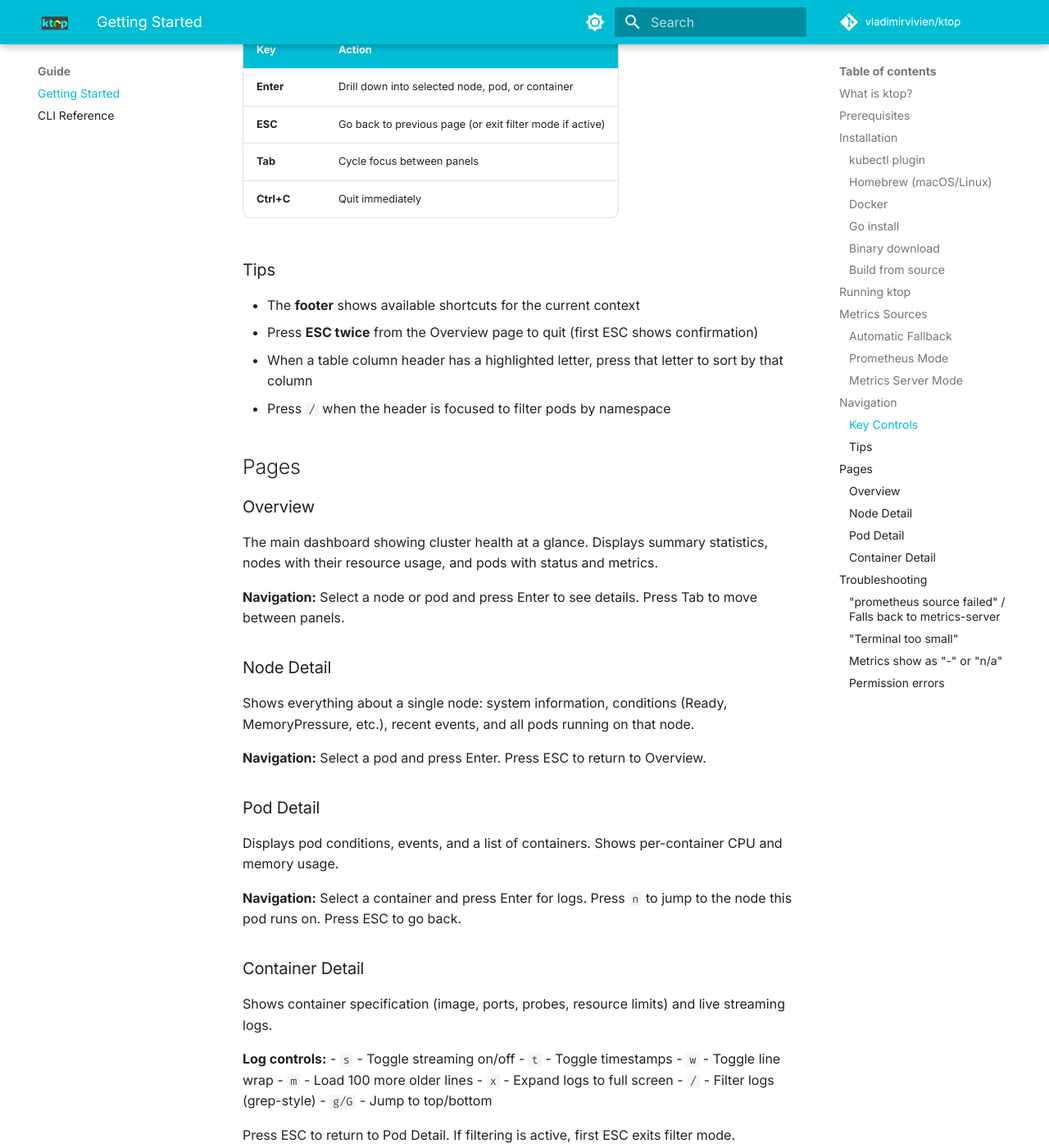
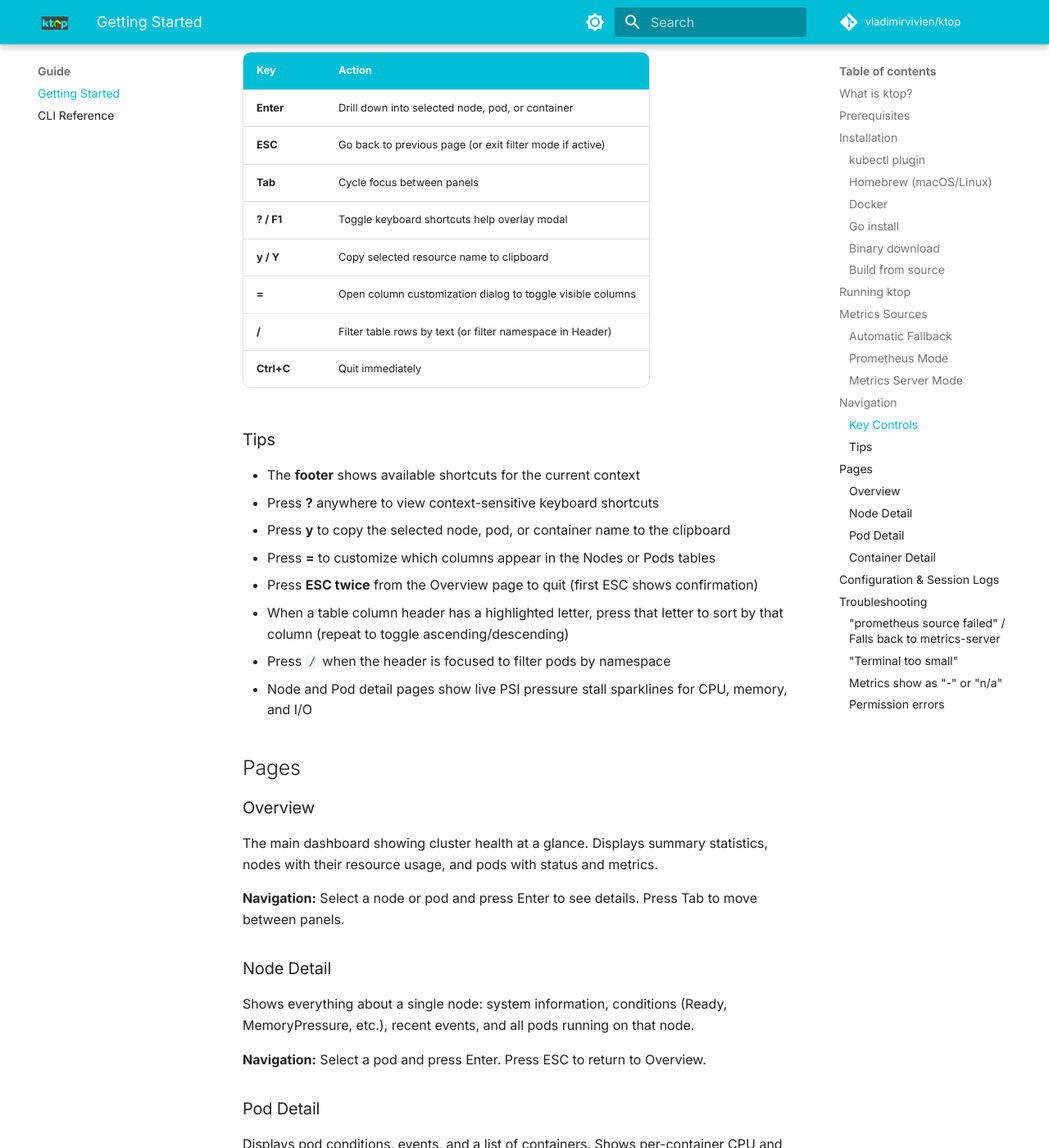
Before and after one commit to vladimirvivien/ktop, an MkDocs documentation site: the page built from docs/guide.md, in a window 1280 px wide and 1400 px high, scrolled down 3428 px. Shown: the whole window at 82% size. Built offline with MkDocs 1.6.1 and Material for MkDocs 9.7.7, drawn with Linux system fonts in a browser that asks for light colours; comment, search, counter and statistics services are not loaded; some of the changed text lies outside the part shown.

Commit message:
docs: update documentation for v0.6.x feature capabilities and configurations (#173)

```diff
--- a/docs/guide.md
+++ b/docs/guide.md
@@ -48,7 +48,7 @@ go install github.com/vladimirvivien/ktop@latest
 
 ### Binary download
 
-Download from [GitHub Releases](https://github.com/vladimirvivien/ktop/releases/latest) and add to your PATH.
+Download prebuilt binary archives for Linux, macOS, and Windows (`.zip` and `.tar.gz`) from [GitHub Releases](https://github.com/vladimirvivien/ktop/releases/latest) and add the binary to your PATH.
 
 ### Build from source
 
@@ -143,14 +143,22 @@ Overview → Node Detail → (back to Overview)
 | **Enter** | Drill down into selected node, pod, or container |
 | **ESC** | Go back to previous page (or exit filter mode if active) |
 | **Tab** | Cycle focus between panels |
+| **? / F1** | Toggle keyboard shortcuts help overlay modal |
+| **y / Y** | Copy selected resource name to clipboard |
+| **=** | Open column customization dialog to toggle visible columns |
+| **/** | Filter table rows by text (or filter namespace in Header) |
 | **Ctrl+C** | Quit immediately |
 
 ### Tips
 
 - The **footer** shows available shortcuts for the current context
+- Press **?** anywhere to view context-sensitive keyboard shortcuts
+- Press **y** to copy the selected node, pod, or container name to the clipboard
+- Press **=** to customize which columns appear in the Nodes or Pods tables
 - Press **ESC twice** from the Overview page to quit (first ESC shows confirmation)
-- When a table column header has a highlighted letter, press that letter to sort by that column
+- When a table column header has a highlighted letter, press that letter to sort by that column (repeat to toggle ascending/descending)
 - Press `/` when the header is focused to filter pods by namespace
+- Node and Pod detail pages show live PSI pressure stall sparklines for CPU, memory, and I/O
 
 ## Pages
 
@@ -187,6 +195,13 @@ Shows container specification (image, ports, probes, resource limits) and live s
 
 Press ESC to return to Pod Detail. If filtering is active, first ESC exits filter mode.
 
+## Configuration & Session Logs
+
+ktop creates and manages user files in `~/.ktop/`:
+
+- `~/.ktop/config.yaml` — Declarative configuration file for default metrics sources and customized column selections.
+- `~/.ktop/logs/ktop.log` — Rolling session logs for operational diagnostics (automatically rotates up to 5 archive files at 10MB each).
+
 ## Troubleshooting
 
 ### "prometheus source failed" / Falls back to metrics-server
```
Also changed, not shown: README.md (+19 -4 lines), docs/cli.md (+5 -0 lines).
